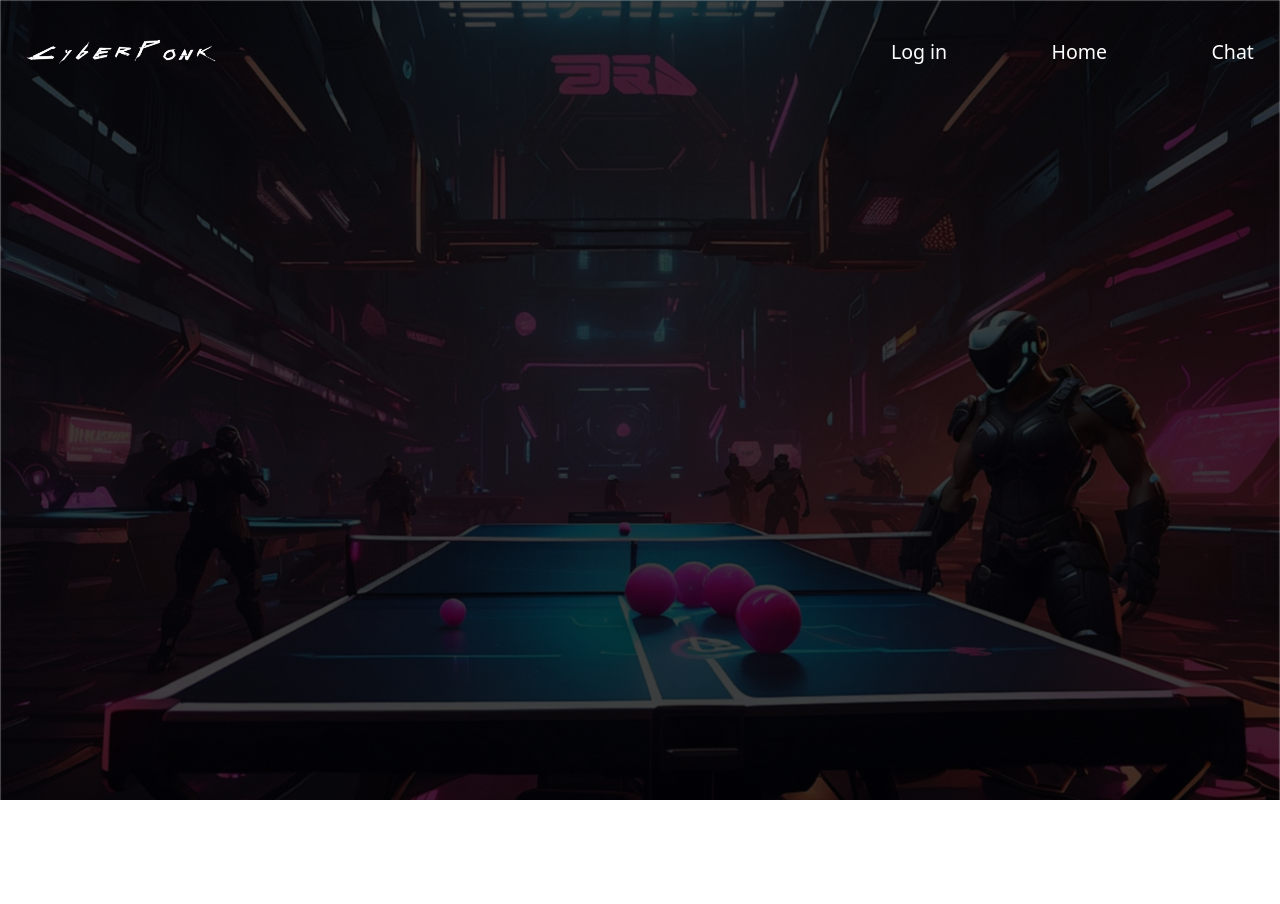
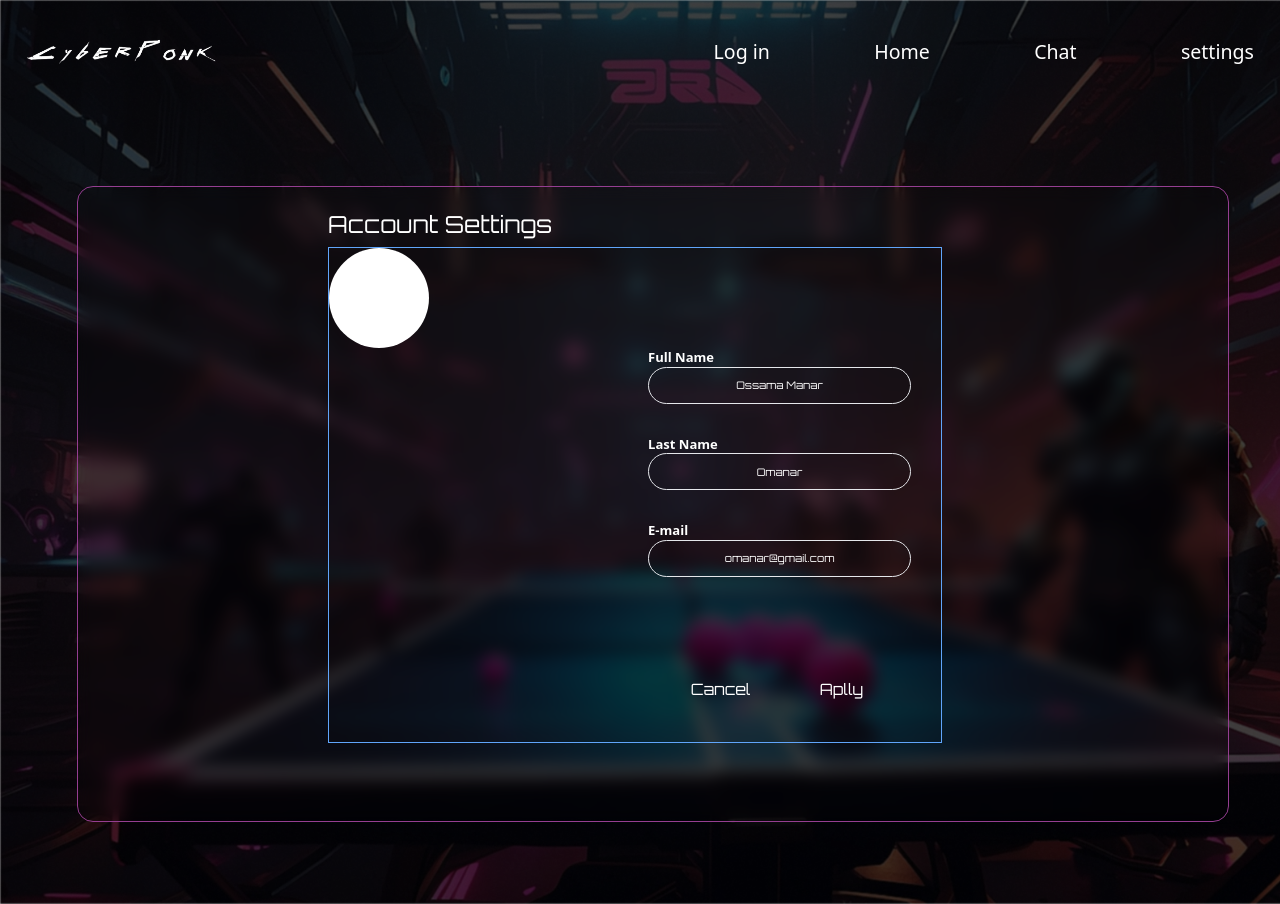
Before and after one commit to omanar42/ft_transcendence, a React (Vite) app in the folder frontend/: page /Settings in a window 1280 px wide. Before the commit this address had no page. Before the commit the page ends 800 px from the top, so only its background shows below. Built offline with nearby package versions, Linux system fonts and the light colour scheme.

Commit message:
adding settings page ; still working on it

```diff
--- a/frontend/src/App.tsx
+++ b/frontend/src/App.tsx
@@ -5,6 +5,7 @@ import NavBar from "./Components/NavBar";
 import Welcome from "./Components/Pages/Welcome/Welcome";
 import Chat from "./Components/Pages/Chat/Chat";
 import Home from "./Components/Pages/Home/Home";
+import Settings from "./Components/Pages/Settings/Settings";
 
 function App() {
   return (
@@ -16,6 +17,7 @@ function App() {
         <Route path="/" element={<Chat />} />
         <Route path="/login" element={<Login />} />
         <Route path="/Welcom" element={<Welcome />} />
+        <Route path="/Settings" element={<Settings />} />
       </Routes>
     </Router>
   );
--- a/frontend/src/Components/NavBar.tsx
+++ b/frontend/src/Components/NavBar.tsx
@@ -15,6 +15,7 @@ function NavBar() {
            <li><Link to="/login">Log in </Link></li>
            <li><Link to="/home">Home</Link></li>
            <li><Link to="/welcom">Chat</Link></li>
+           <li><Link to="/Settings">settings</Link></li>
 
           </ul>
         </nav>
--- /dev/null
+++ b/frontend/src/Components/Pages/Settings/Settings.css
@@ -0,0 +1,5 @@
+.submit-btn, .wlc-form{
+    border-image: linear-gradient(to right, #3490dc, #6574cd, #9561e2);
+    border-image-slice: 1;
+
+}
--- /dev/null
+++ b/frontend/src/Components/Pages/Settings/Settings.tsx
@@ -0,0 +1,71 @@
+import { Logo, login } from "../Login";
+import { FaCamera } from "react-icons/fa";
+import "./Settings.css";
+import { useEffect, useState } from "react";
+
+function ImageUploader() {
+  return (
+    <div className="image-uploead h-52 w-52 rounded-full border-2 border-dark-300 flex justify-center items-center">
+      <input type="file" id="fileInput" className="hidden" />
+      <label htmlFor="fileInput">
+        <FaCamera className="text-dark-300 cursor-pointer" size={30}></FaCamera>
+      </label>
+    </div>
+  );
+}
+
+function UploeadForm() {
+  return (
+    <div className="w-full flex flex-col gap-10">
+      <h2 className="text-2xl text-dark-300 font-bold">
+        Let's pick your @username
+      </h2>
+      <input
+        className=" outline-none rounded-lg h-14 bg-dark-300 pl-6 text-xl font-bold"
+        type="text"
+        placeholder="Enter your username"
+      />
+      <button className="submit-btn border-2 font-bold tracking-4 pl-10 pr-10 h-10 self-center hover:{bg-white}">
+        Submit
+      </button>
+    </div>
+  );
+}
+function Settings() {
+  const [FullName, SetFullName ] = useState('Ossama Manar');
+  const [UserName, SetUserName ] = useState('Omanar');
+  const [Email, SetEmail ] = useState('omanar@gmail.com');
+
+
+  // useEffect(() => {
+  //   axios.get('/api/users/khona').then((res) => setValue(res.data.username))
+  // }, [])
+  return (
+    <div className="h-screen flex justify-center items-center pl-10">
+      <div className="w-[1152px] h-[636px] backdrop-blur border border-pink-100 rounded-[16px]">
+        <div className="pl-[250px] pt-[24px] text-white font-Orbitron text-4xl">
+          Account Settings
+        </div>
+        <div className="pt-[10px] pl-[250px] ">
+          <div className="w-[614px]  h-[496px] border border-blue-400 backdrop-blur-xl rounded-[12-px]">
+          <div className=" bg-white w-[100px] h-[100px] rounded-full "></div>
+          <div className="  flex-row pl-[319px]">
+            <p className=" font-bold text-xl text-white">Full Name</p>
+            <input type='text' value={FullName} onChange={(event) => SetFullName(event.target.value)}  className=" font-Orbitron text-white text-center w-[263px] h-[37px] rounded-full bg-transparent border "></input>
+            <p className="font-bold text-xl text-white pt-12">Last Name</p>
+            <input type='text' value={UserName} onChange={(event) => SetUserName(event.target.value)}  className=" font-Orbitron text-white text-center w-[263px] h-[37px] rounded-full bg-transparent border "></input>
+            <p className=" text-xl font-bold text-white pt-12">E-mail</p>
+            <input type='text' value={Email} onChange={(event) => SetEmail(event.target.value)}  className=" font-Orbitron  text-white text-center w-[263px] h-[37px] rounded-full bg-transparent border "></input>
+            <div className="pl-[31px] pt-[100px] space-x-[38px]">
+            <button className=" font-Orbitron  text-2xl w-[83px] h-[25px] text-white">Cancel</button>
+            <button className=" font-Orbitron  text-2xl w-[83px] h-[25px] text-white">Aplly</button>
+            </div>
+            </div>
+          </div>
+        </div>
+      </div>
+    </div>
+  );
+}
+
+export default Settings;
--- a/frontend/src/index.css
+++ b/frontend/src/index.css
@@ -1,3 +1,5 @@
+@import url('https://fonts.googleapis.com/css2?family=Orbitron:wght@400;500;600;700;800;900&display=swap');
+
 @tailwind base;
 @tailwind components;
 @tailwind utilities;
--- a/frontend/tailwind.config.js
+++ b/frontend/tailwind.config.js
@@ -43,6 +43,9 @@ export default {
         '2': '0.025em',
         '3': '0.05em',
         '4': '0.1em',
+      },
+      fontFamily: {
+        Orbitron: ['Orbitron']
       }
     },
   },
```
